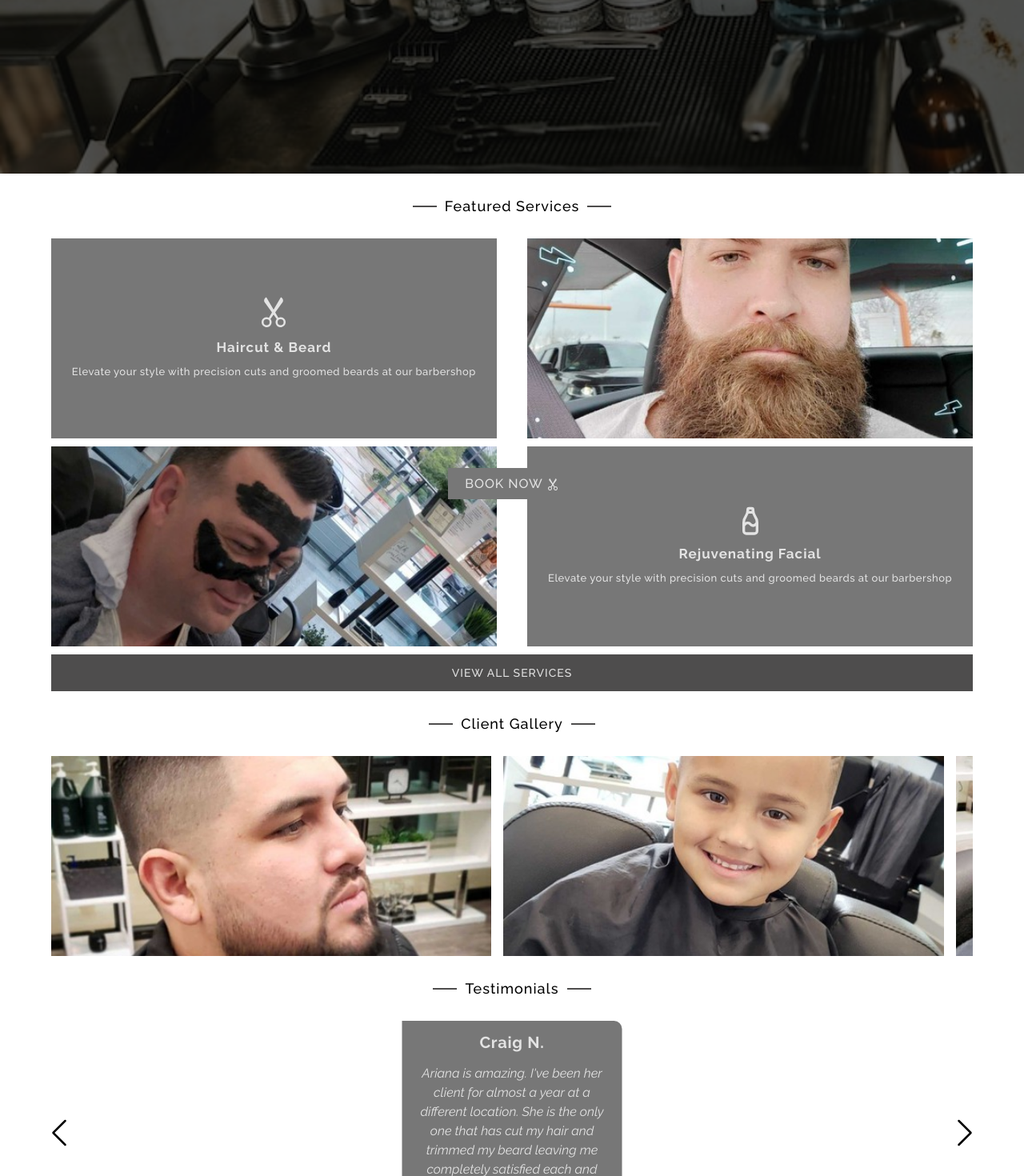
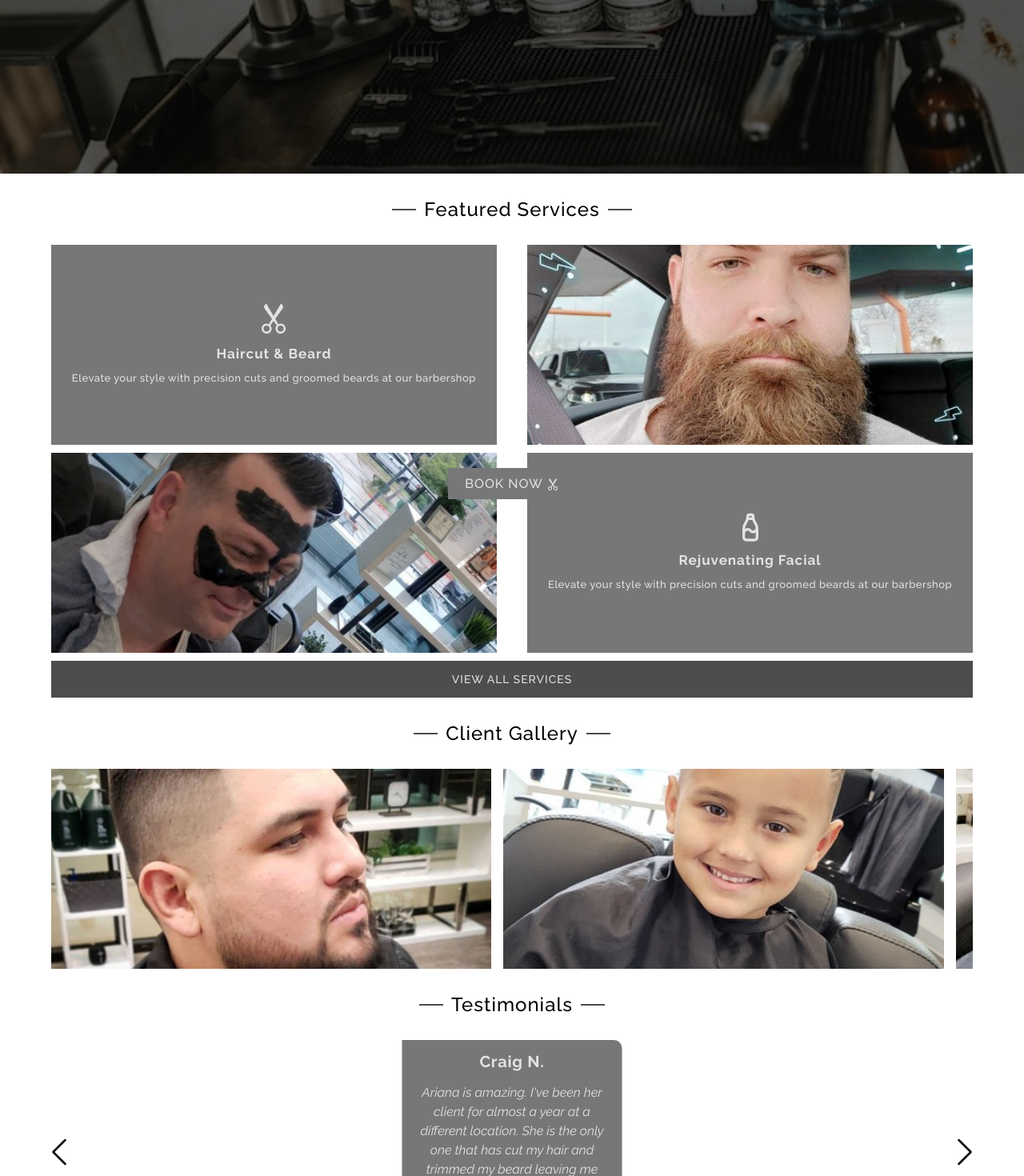
Before and after one commit to HugoBoss04/elelyonfrontend, a Next.js app: page / in a window 1280 px wide. Shown: the part 273-1743 px from the top of the page at 80% size. Built offline with nearby package versions, Linux system fonts and the light colour scheme.

Commit message:
UI Fixes #13

```diff
--- a/pages/_document.js
+++ b/pages/_document.js
@@ -9,7 +9,6 @@ class MyDocument extends Document {
             href='https://fonts.googleapis.com/css2?family=Raleway:ital,wght@0,100;0,200;0,300;0,400;0,500;0,600;0,700;0,800;0,900;1,100;1,200;1,300;1,400;1,500;1,600;1,700;1,800;1,900&display=swap'
             rel='stylesheet'
           />
-          {/* <meta name='format-detection' content='telephone=no' /> */}
         </Head>
         <body>
           <Main />
--- a/styles/ClientGallery.module.css
+++ b/styles/ClientGallery.module.css
@@ -16,7 +16,7 @@
 }
 .title {
   margin: 0 10px;
-  font-size: 18px;
+  font-size: 24px;
   font-weight: 500;
   letter-spacing: 1px;
 }
--- a/styles/ClientTestimonials.module.css
+++ b/styles/ClientTestimonials.module.css
@@ -16,7 +16,7 @@
 }
 .title {
   margin: 0 10px;
-  font-size: 18px;
+  font-size: 24px;
   font-weight: 500;
   letter-spacing: 1px;
 }
--- a/styles/FeaturedServices.module.css
+++ b/styles/FeaturedServices.module.css
@@ -3,7 +3,7 @@
   margin: 0 auto;
 }
 .title-container {
-  width: 260px;
+  width: 300x;
   margin: 0 auto 30px;
   display: flex;
   align-items: center;
@@ -16,7 +16,7 @@
 }
 .title {
   margin: 0 10px;
-  font-size: 18px;
+  font-size: 24px;
   font-weight: 500;
   letter-spacing: 1px;
 }
--- a/styles/Service.module.css
+++ b/styles/Service.module.css
@@ -32,6 +32,7 @@
   background: #e3e3e3;
 }
 .btn {
+  -webkit-appearance: none;
   color: #4e4d4d;
   margin-top: 10px;
   padding: 10px 0;
```
